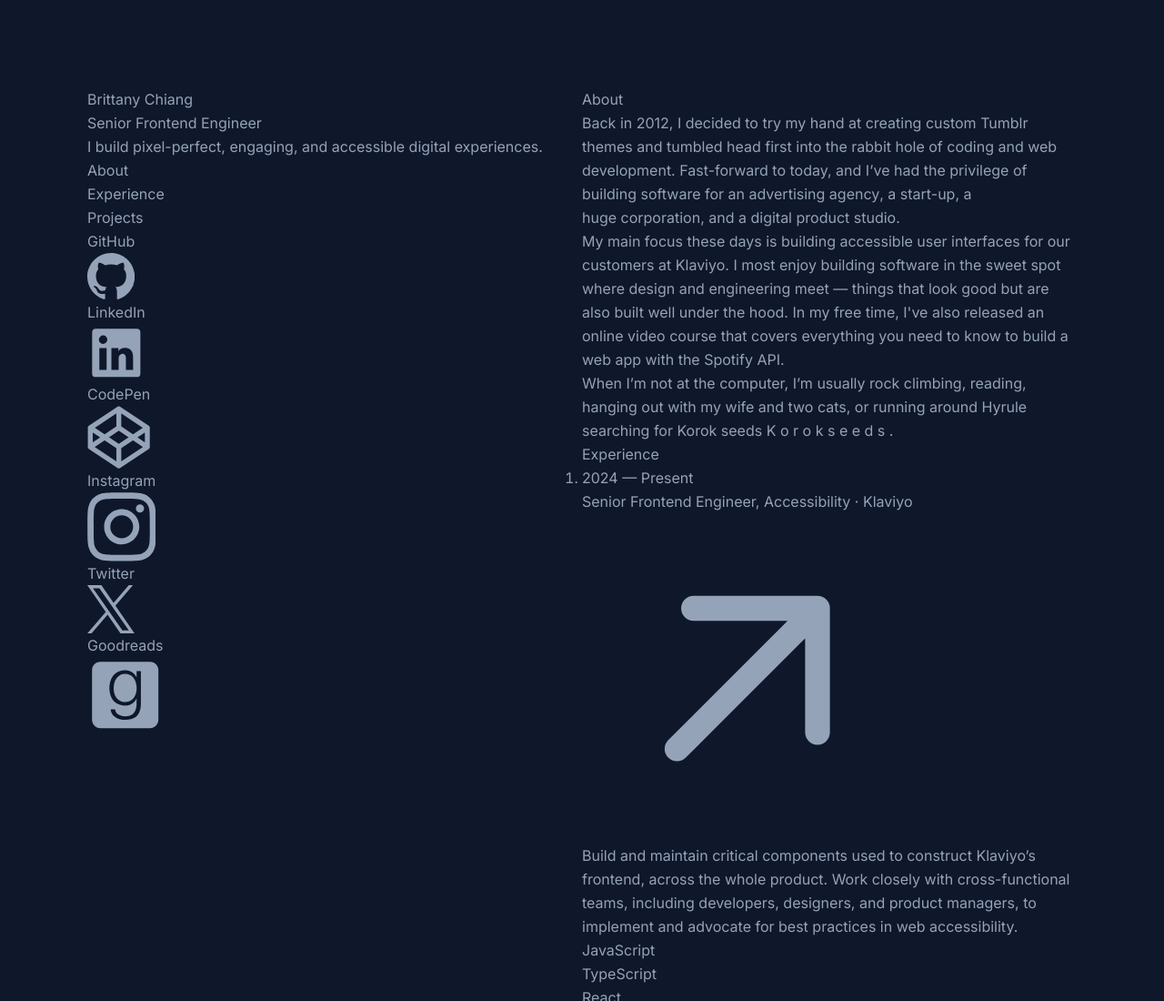
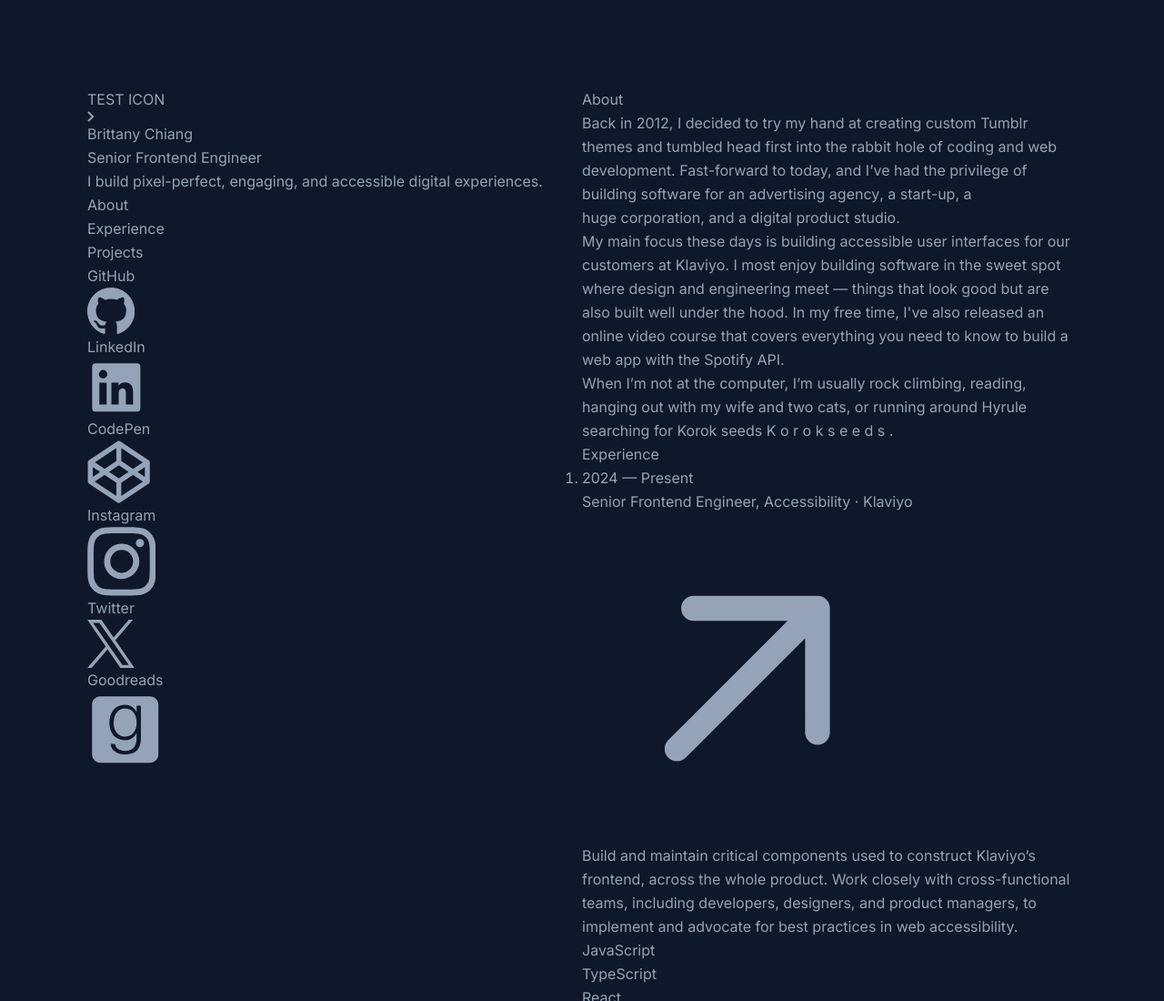
Before and after one commit to aivictorov/rightcode, a website: page src/html/index.html in a window 1280 px wide. Shown: the top 1100 px of the page at 91% size. Drawn offline with nearby package versions, Linux system fonts and the light colour scheme; files that its build step writes are made by us from their sources; files whose address does not match are found by name.

Commit message:
01.05.2024_2

```diff
--- a/src/html/index.html
+++ b/src/html/index.html
@@ -85,6 +85,12 @@
 
             <header class="header">
                 <div>
+
+                    TEST ICON
+                    <svg class="icon icon--arrow-next">
+                        <use xlink:href="./img/icons/sprite.svg#arrow-next"></use>
+                    </svg>
+
                     <h1 class="text-4xl font-bold tracking-tight text-slate-200 sm:text-5xl">
                         <a href="/">Brittany Chiang</a>
                     </h1>
--- /dev/null
+++ b/src/scss/base/_icons.scss
@@ -0,0 +1,9 @@
+.icon {
+    display: block;
+    flex-shrink: 0;
+
+    &--arrow-next {
+        width: 8px;
+        height: 12px;
+    }
+}
--- a/src/scss/main.scss
+++ b/src/scss/main.scss
@@ -9,9 +9,9 @@
 
 // Base
 @import "./base/base";
+@import "./base/icons";
 // @import "./base/buttons";
 // @import "./base/headers";
-// @import "./base/icons";
 // @import "./base/links";
 
 // Blocks
```
Also changed, not shown: src/img/icons/sprite.svg (added).
